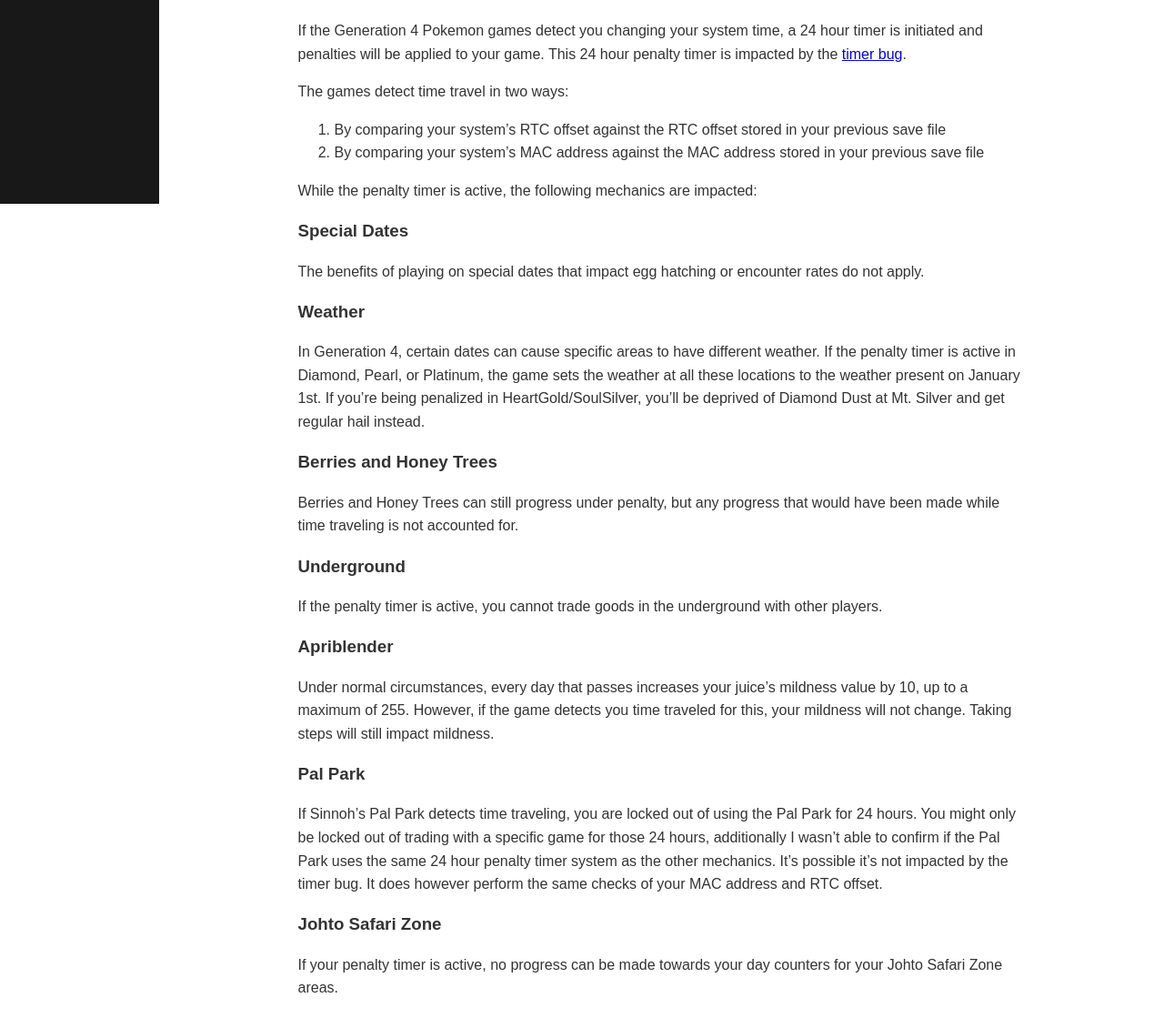
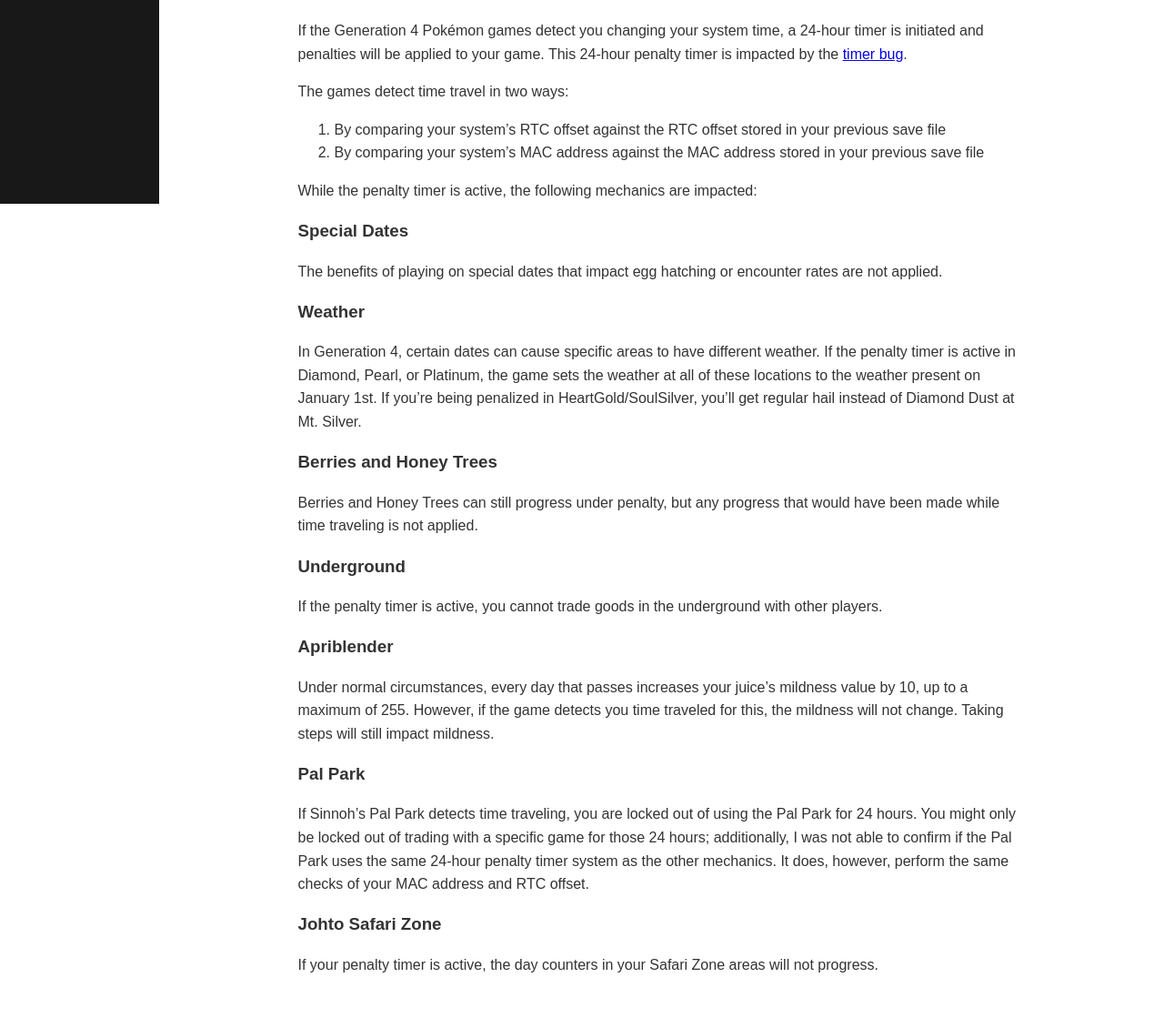
Before and after one commit to SinjohRuins/SinjohRuins.github.io, a plain HTML site: page timetravelpenalty.html in a window 1280 px wide. Shown: the part 576-1706 px from the top of the page at 91% size. Drawn offline with nearby package versions, Linux system fonts and the light colour scheme.

Commit message:
Update timetravelpenalty.html

```diff
--- a/timetravelpenalty.html
+++ b/timetravelpenalty.html
@@ -4,7 +4,7 @@
 <head>
     <meta charset="utf-8">
     <meta name="viewport" content="width=device-width, initial-scale=1.0">
-    <meta name="description" content="If the Generation 4 Pokemon games detect you changing your system time, a 24 hour timer is initiated and penalties will be applied to your game.">
+    <meta name="description" content="If the Generation 4 Pokémon games detect you changing your system time, a 24-hour timer is initiated and penalties will be applied to your game.">
     <title>Sinjoh Ruins</title>
     <link rel="icon" type="image/x-icon" href="/imgs/ETCHY_Logo_Base_500.png">
     <link rel="stylesheet" href="styles.css">
@@ -45,7 +45,7 @@
         <div class="content">
             <h2 class="content-subhead">Time Travel Penalty</h2>
             <iframe width="560" height="315" src="https://www.youtube.com/embed/h86ThpCNkKk?si=a2UoDOH5K_gLPRns" title="YouTube video player" frameborder="0" allow="accelerometer; autoplay; clipboard-write; encrypted-media; gyroscope; picture-in-picture; web-share" referrerpolicy="strict-origin-when-cross-origin" allowfullscreen></iframe>
-            <p>If the Generation 4 Pokemon games detect you changing your system time, a 24 hour timer is initiated and penalties will be applied to your game. This 24 hour penalty timer is impacted by the <a href="/timerbug.html">timer bug</a>.</p>
+            <p>If the Generation 4 Pokémon games detect you changing your system time, a 24-hour timer is initiated and penalties will be applied to your game. This 24-hour penalty timer is impacted by the <a href="/timerbug.html">timer bug</a>.</p>
             <p>The games detect time travel in two ways:</p>
             <ol type="1">
                 <li>By comparing your system’s RTC offset against the RTC offset stored in your previous save file</li>
@@ -53,19 +53,19 @@
             </ol>
             <p>While the penalty timer is active, the following mechanics are impacted:</p>
             <h3>Special Dates</h3>
-            <p>The benefits of playing on special dates that impact egg hatching or encounter rates do not apply.</p>
+            <p>The benefits of playing on special dates that impact egg hatching or encounter rates are not applied.</p>
             <h3>Weather</h3>
-            <p>In Generation 4, certain dates can cause specific areas to have different weather. If the penalty timer is active in Diamond, Pearl, or Platinum, the game sets the weather at all these locations to the weather present on January 1st. If you’re being penalized in HeartGold/SoulSilver, you’ll be deprived of Diamond Dust at Mt. Silver and get regular hail instead.</p>
+            <p>In Generation 4, certain dates can cause specific areas to have different weather. If the penalty timer is active in Diamond, Pearl, or Platinum, the game sets the weather at all of these locations to the weather present on January 1st. If you’re being penalized in HeartGold/SoulSilver, you’ll get regular hail instead of Diamond Dust at Mt. Silver.</p>
             <h3>Berries and Honey Trees</h3>
-            <p>Berries and Honey Trees can still progress under penalty, but any progress that would have been made while time traveling is not accounted for.</p>
+            <p>Berries and Honey Trees can still progress under penalty, but any progress that would have been made while time traveling is not applied.</p>
             <h3>Underground</h3>
             <p>If the penalty timer is active, you cannot trade goods in the underground with other players.</p>
             <h3>Apriblender</h3>
-            <p>Under normal circumstances, every day that passes increases your juice’s mildness value by 10, up to a maximum of 255. However, if the game detects you time traveled for this, your mildness will not change. Taking steps will still impact mildness.</p>
+            <p>Under normal circumstances, every day that passes increases your juice’s mildness value by 10, up to a maximum of 255. However, if the game detects you time traveled for this, the mildness will not change. Taking steps will still impact mildness.</p>
             <h3>Pal Park</h3>
-            <p>If Sinnoh’s Pal Park detects time traveling, you are locked out of using the Pal Park for 24 hours. You might only be locked out of trading with a specific game for those 24 hours, additionally I wasn’t able to confirm if the Pal Park uses the same 24 hour penalty timer system as the other mechanics. It’s possible it’s not impacted by the timer bug. It does however perform the same checks of your MAC address and RTC offset.</p>
+            <p>If Sinnoh’s Pal Park detects time traveling, you are locked out of using the Pal Park for 24 hours. You might only be locked out of trading with a specific game for those 24 hours; additionally, I was not able to confirm if the Pal Park uses the same 24-hour penalty timer system as the other mechanics. It does, however, perform the same checks of your MAC address and RTC offset.</p>
             <h3>Johto Safari Zone</h3>
-            <p>If your penalty timer is active, no progress can be made towards your day counters for your Johto Safari Zone areas.</p>
+            <p>If your penalty timer is active, the day counters in your Safari Zone areas will not progress.</p>
         </div>
     </div>
 </div>
```
